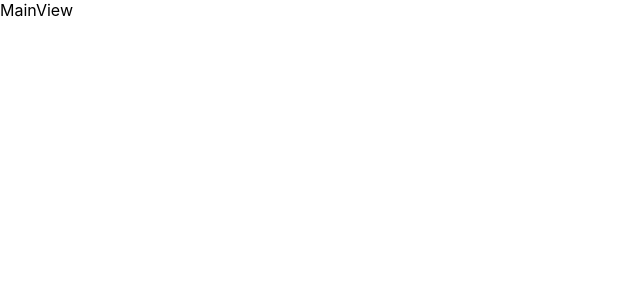
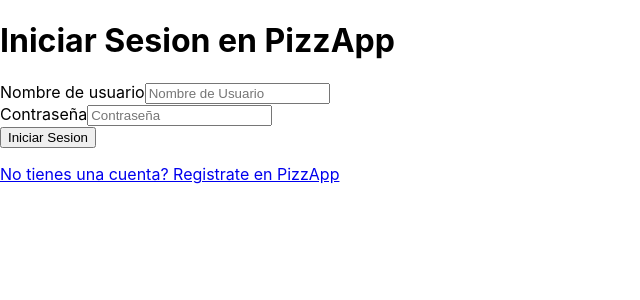
Before and after one commit to NahuelMendez/elem-ing-software, a React (Create React App) app in the folder app/: page / in a window 1280 px wide. Shown: the top 300 px of the page, without its empty margins (0-640 px from the left). Built offline with nearby package versions, Linux system fonts and the light colour scheme.

Commit message:
New routes added, some modifications on Login components. First approach working

```diff
--- a/app/src/App.js
+++ b/app/src/App.js
@@ -10,9 +10,10 @@ import RegisterView from "./components/Register/RegisterView";
 function App() {
   return (
     <Router>
-      <Route exact path="/" component={MainView}/>
+      <Route path="/home" component={MainView}/>
+      <Route exact path="/" component={Login}/>
+      <Route exact path="/login" component={Login}/>
       <Route path="/perfil" component={Profile}/>
-      <Route path="/login" component={Login}/>
       <Route path="/register" component={RegisterView}/>
     </Router>
   );
--- a/app/src/components/Login/index.js
+++ b/app/src/components/Login/index.js
@@ -1,11 +1,13 @@
 import React, {useState} from "react";
 import api from '../Api/ApiObject';
-import {Link} from 'react-router-dom';
+import { Link } from 'react-router-dom';
+import { useHistory } from "react-router-dom";
 
 const Login = () => {
 
-  const [data, setData] = useState({email: "", password: ""});
+  const [data, setData] = useState({username: "", password: ""});
   const [error, setError] = useState("");
+  const history = useHistory();
 
   const handleChange = name => event => {
     setData(prevState => ({ ...prevState, [name]: event.target.value }));
@@ -13,7 +15,9 @@ const Login = () => {
 
   const handleSubmit = (event) =>{
     event.preventDefault()
-    api.login(data);
+    api.login(data)
+    .then(_ => history.push('/home'))
+    .catch(err => setError(err.response.data.error));
   }
 
   return (
@@ -23,15 +27,15 @@ const Login = () => {
             Iniciar Sesion en PizzApp
         </h1>
         <div className="form-floating mb-3">
-          <label htmlFor="floatingInput">Email</label>
+          <label htmlFor="floatingInput">Nombre de usuario</label>
             <input
-            type="email"
+            type="text"
             id="floatingInput"
             className="form-control"
-            placeholder="name@example.com"
-            value={data.email}
-            aria-describedby="validationTooltipPrependEmail" required
-            onChange={handleChange("email")}
+            placeholder="Nombre de Usuario"
+            value={data.username}
+            aria-describedby="validationTooltipPrepend" required
+            onChange={handleChange("username")}
             />
         </div>
         <div className="form-floating">
@@ -53,7 +57,7 @@ const Login = () => {
         </div>
         <div>
             {error && <div id= "alertReg" className="alert alert-danger" role="alert">
-                El email y/o la contraseña no son correctos. Por favor reviselos e intente nuevamente.
+                El nombre de usuario y/o la contraseña no son correctos. Por favor reviselos e intente nuevamente.
             </div>}
         </div>
         <Link to={"/register"}> <p className = "text-center">No tienes una cuenta? Registrate en PizzApp</p> </Link>
```
